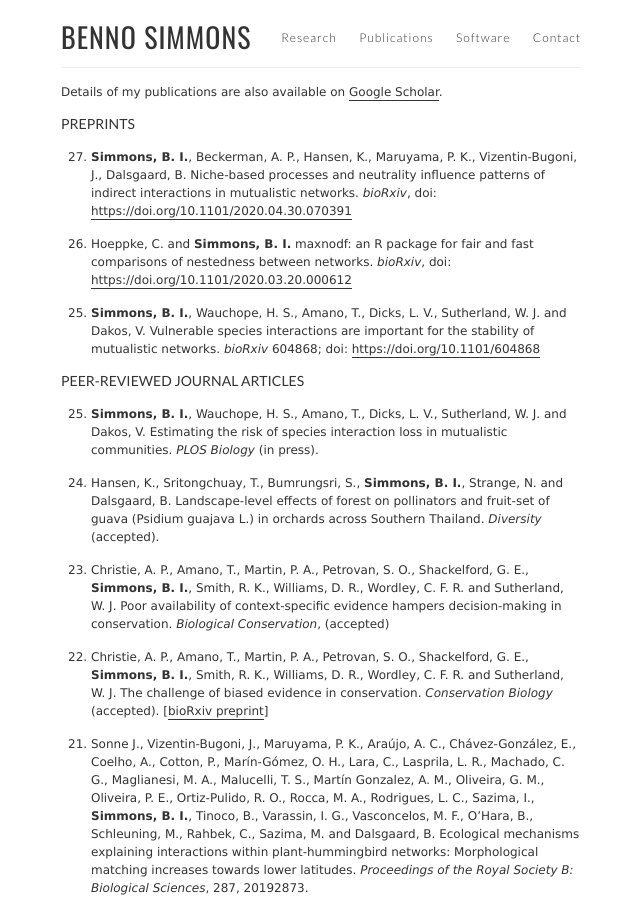
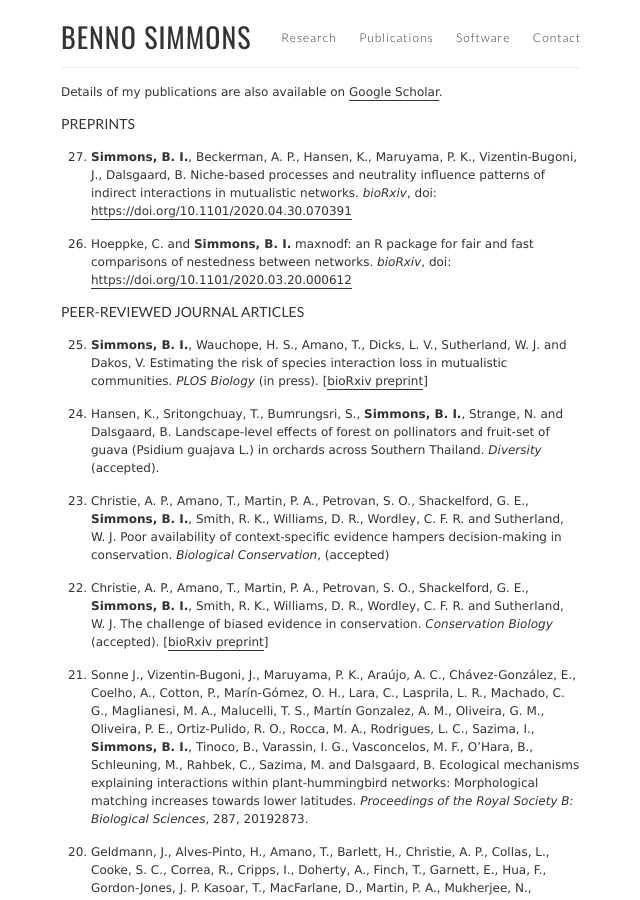
Before and after one commit to SimmonsBI/SimmonsBI.github.io, a Jekyll site: the page built from publications.md, in a window 1280 px wide and 900 px high. Shown: the whole window, without its empty margins (319-959 px from the left). Built offline with Jekyll 4.4.1, drawn with Linux system fonts in a browser that asks for light colours.

Commit message:
Update publications.md

```diff
--- a/publications.md
+++ b/publications.md
@@ -15,14 +15,12 @@ Details of my publications are also available on [Google Scholar](https://schola
 
 25. Hoeppke, C. and **Simmons, B. I.** maxnodf: an R package for fair and fast comparisons of nestedness between networks. _bioRxiv_, doi: [https://doi.org/10.1101/2020.03.20.000612](https://doi.org/10.1101/2020.03.20.000612)
 
-24. **Simmons, B. I.**, Wauchope, H. S., Amano, T., Dicks, L. V., Sutherland, W. J. and Dakos, V. Vulnerable species interactions are important for the stability of mutualistic networks. _bioRxiv_ 604868; doi: [https://doi.org/10.1101/604868](https://doi.org/10.1101/604868)
-
 
 ### PEER-REVIEWED JOURNAL ARTICLES
 
 {: reversed="reversed"}
 
-25. **Simmons, B. I.**, Wauchope, H. S., Amano, T., Dicks, L. V., Sutherland, W. J. and Dakos, V. Estimating the risk of species interaction loss in mutualistic communities. _PLOS Biology_ (in press).
+25. **Simmons, B. I.**, Wauchope, H. S., Amano, T., Dicks, L. V., Sutherland, W. J. and Dakos, V. Estimating the risk of species interaction loss in mutualistic communities. _PLOS Biology_ (in press). [[bioRxiv preprint](https://doi.org/10.1101/604868)]
 
 24. Hansen, K., Sritongchuay, T., Bumrungsri, S., **Simmons, B. I.**, Strange, N. and Dalsgaard, B. Landscape-level effects of forest on pollinators and fruit-set of guava (Psidium guajava L.) in orchards across Southern Thailand. _Diversity_ (accepted).
 
```
